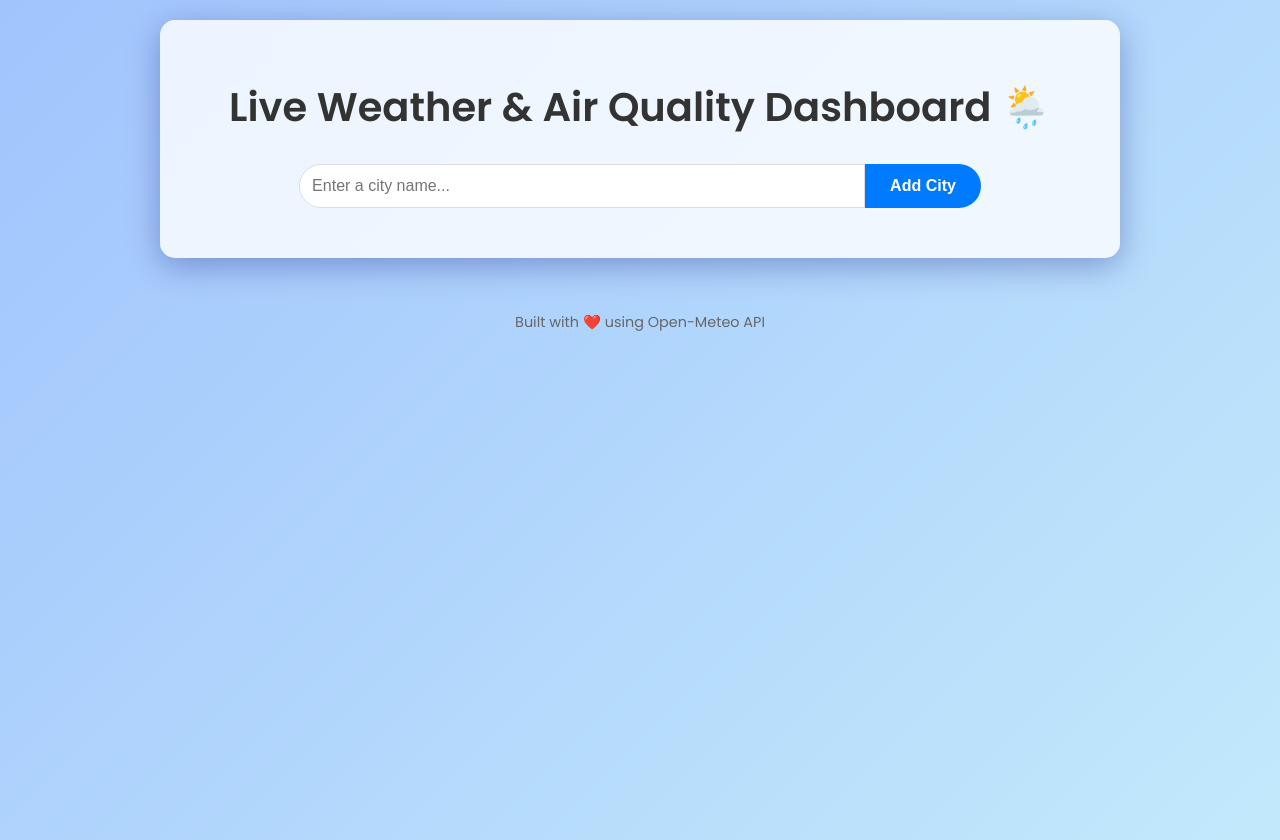
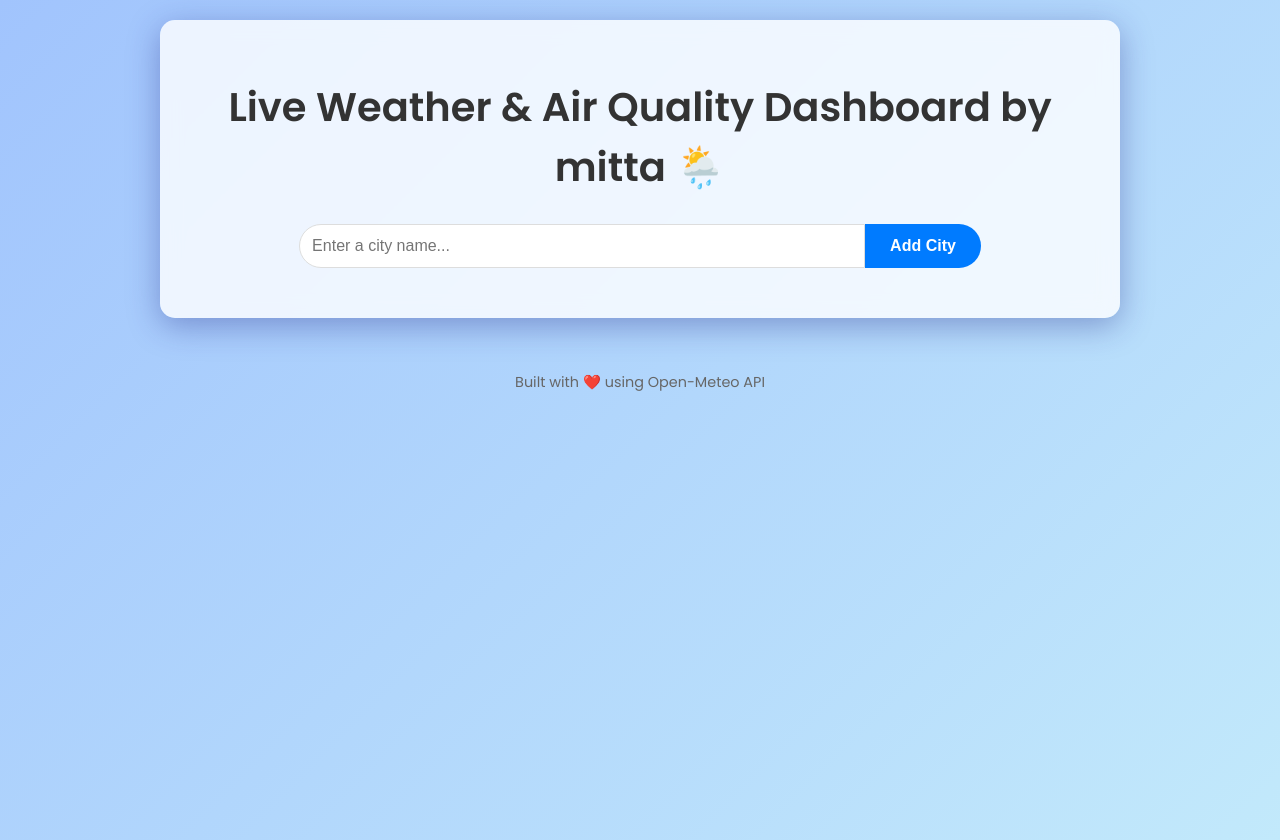
Before and after one commit to amithpalissery/Hackathon-kubernetes, a website: page index.html in a window 1280 px wide. Drawn offline with Linux system fonts and the light colour scheme.

Commit message:
Update index.html

```diff
--- a/index.html
+++ b/index.html
@@ -9,7 +9,7 @@
 </head>
 <body class="default-bg">
     <div class="container">
-        <h1>Live Weather & Air Quality Dashboard 🌦️</h1>
+        <h1>Live Weather & Air Quality Dashboard by mitta 🌦️</h1>
         <form id="city-form">
             <input type="text" id="city-input" placeholder="Enter a city name..." required>
             <button type="submit">Add City</button>
```
